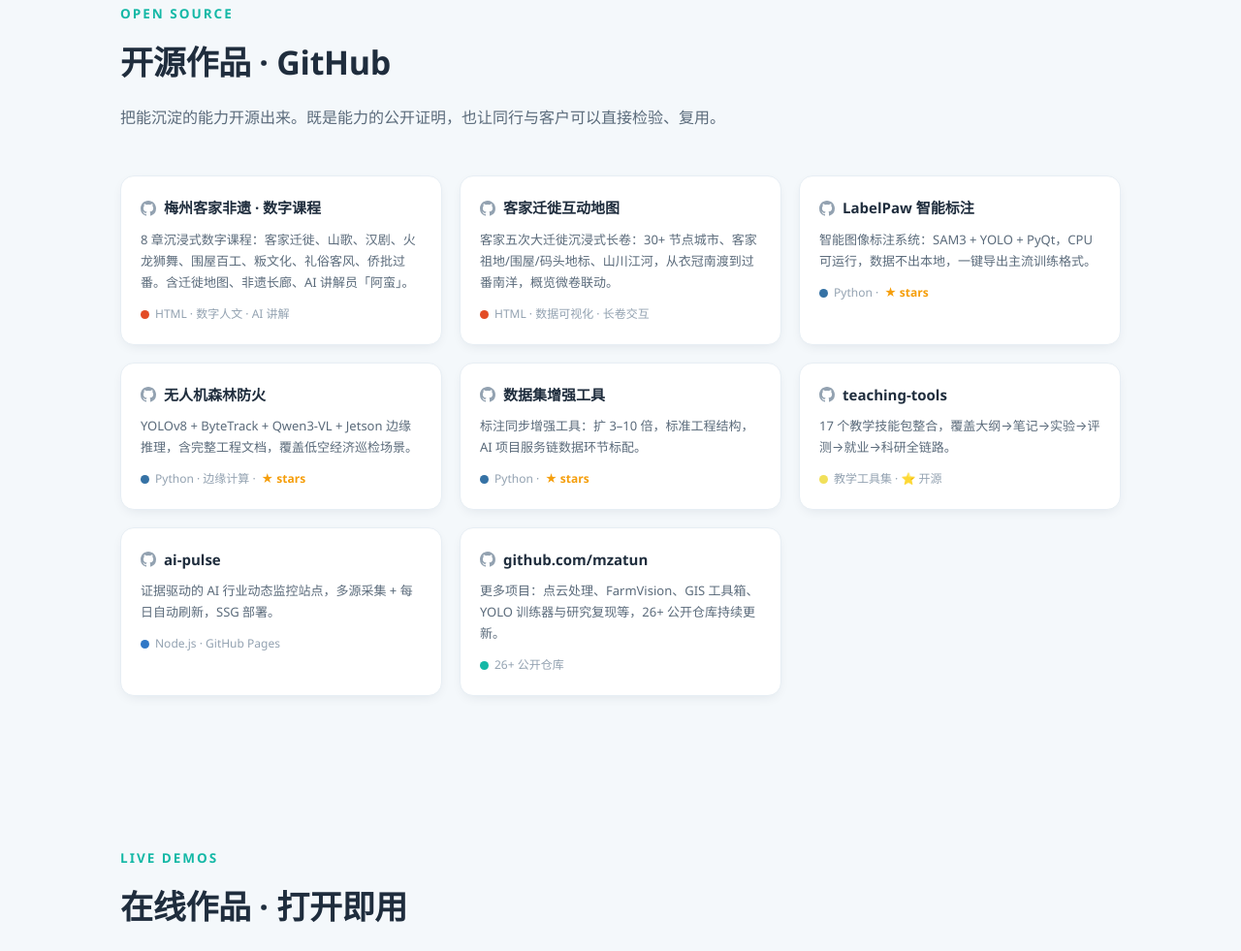
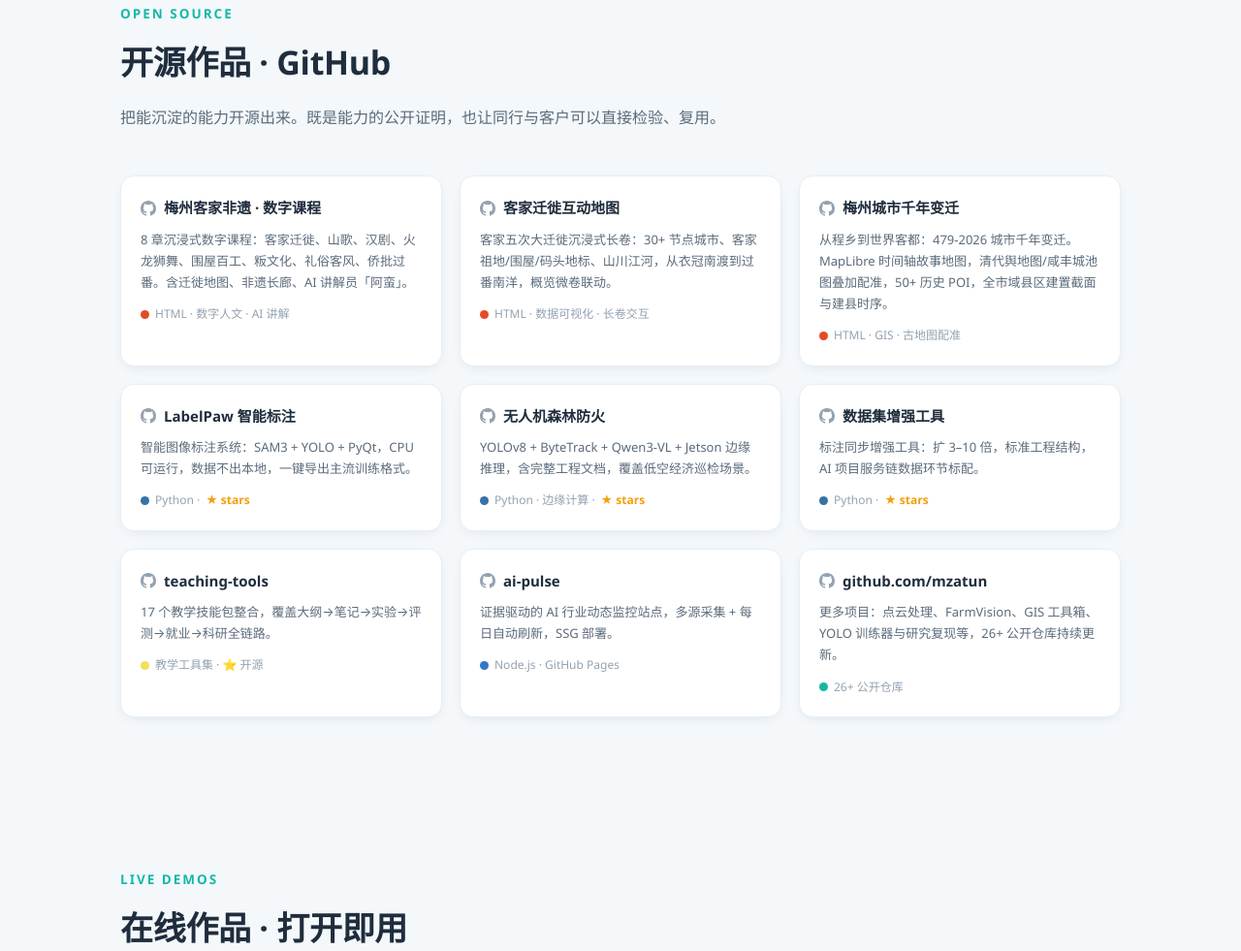
Before and after one commit to mzatun/mzatun.github.io, a plain HTML site: page index.html in a window 1280 px wide. Shown: the part 6065-7046 px from the top of the page at 97% size. Drawn offline with Linux system fonts and the light colour scheme.

Commit message:
feat: add Meizhou city history story map to opensource cases

```diff
--- a/index.html
+++ b/index.html
@@ -617,6 +617,11 @@
         <p>客家五次大迁徙沉浸式长卷：30+ 节点城市、客家祖地/围屋/码头地标、山川江河，从衣冠南渡到过番南洋，概览微卷联动。</p>
         <div class="lang"><i style="background:#e34c26"></i> HTML · 数据可视化 · 长卷交互</div>
       </a>
+      <a class="repo reveal" href="https://mzatun.github.io/meizhou-hakka-heritage/city-history/" target="_blank" rel="noopener">
+        <div class="rn"><svg viewBox="0 0 16 16"><path d="M8 0C3.58 0 0 3.58 0 8a8 8 0 005.47 7.59c.4.07.55-.17.55-.38v-1.34c-2.23.49-2.7-1.07-2.7-1.07-.36-.93-.89-1.18-.89-1.18-.73-.5.05-.49.05-.49.81.06 1.23.83 1.23.83.72 1.23 1.88.87 2.34.66.07-.52.28-.87.51-1.07-1.78-.2-3.64-.89-3.64-3.95 0-.87.31-1.59.82-2.15-.08-.2-.36-1.02.08-2.12 0 0 .67-.21 2.2.82a7.6 7.6 0 014 0c1.53-1.04 2.2-.82 2.2-.82.44 1.1.16 1.92.08 2.12.51.56.82 1.28.82 2.15 0 3.07-1.87 3.75-3.65 3.95.29.25.54.73.54 1.48v2.2c0 .21.15.46.55.38A8 8 0 0016 8c0-4.42-3.58-8-8-8z"/></svg> 梅州城市千年变迁</div>
+        <p>从程乡到世界客都：479-2026 城市千年变迁。MapLibre 时间轴故事地图，清代舆地图/咸丰城池图叠加配准，50+ 历史 POI，全市域县区建置截面与建县时序。</p>
+        <div class="lang"><i style="background:#e34c26"></i> HTML · GIS · 古地图配准</div>
+      </a>
       <a class="repo reveal" href="https://github.com/mzatun/labelpaw-smart-annotation" target="_blank" rel="noopener">
         <div class="rn"><svg viewBox="0 0 16 16"><path d="M8 0C3.58 0 0 3.58 0 8a8 8 0 005.47 7.59c.4.07.55-.17.55-.38v-1.34c-2.23.49-2.7-1.07-2.7-1.07-.36-.93-.89-1.18-.89-1.18-.73-.5.05-.49.05-.49.81.06 1.23.83 1.23.83.72 1.23 1.88.87 2.34.66.07-.52.28-.87.51-1.07-1.78-.2-3.64-.89-3.64-3.95 0-.87.31-1.59.82-2.15-.08-.2-.36-1.02.08-2.12 0 0 .67-.21 2.2.82a7.6 7.6 0 014 0c1.53-1.04 2.2-.82 2.2-.82.44 1.1.16 1.92.08 2.12.51.56.82 1.28.82 2.15 0 3.07-1.87 3.75-3.65 3.95.29.25.54.73.54 1.48v2.2c0 .21.15.46.55.38A8 8 0 0016 8c0-4.42-3.58-8-8-8z"/></svg> LabelPaw 智能标注</div>
         <p>智能图像标注系统：SAM3 + YOLO + PyQt，CPU 可运行，数据不出本地，一键导出主流训练格式。</p>
```
